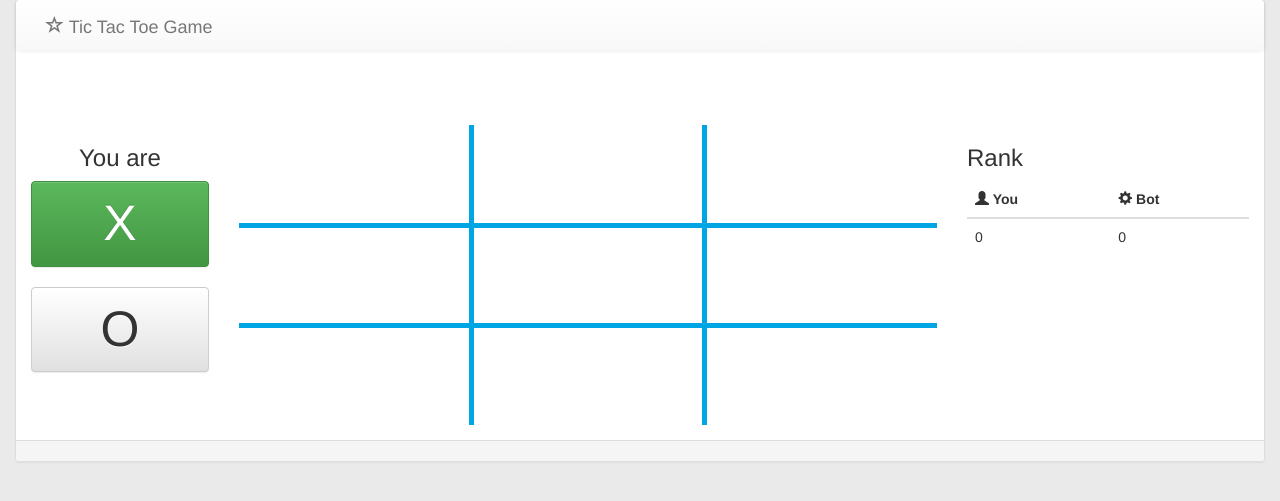
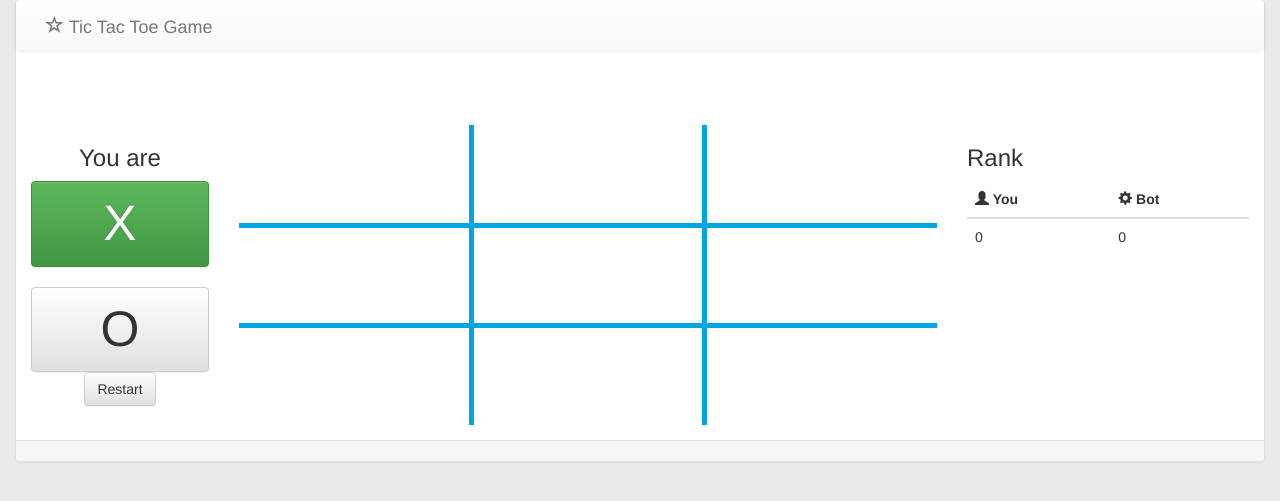
Before and after one commit to major66/tic-tac-toe-docler, a PHP site: template app/Ressources/Views/index.html.twig in a window 1280 px wide. Shown: the part 21-522 px from the top of the page. Run offline with PHP 8.4, Linux system fonts and the light colour scheme; the template is opened without the code that fills it, so the values that code supplies are empty; some libraries are stand-ins or nearby versions.

Commit message:
you can now restart the board at any time

```diff
--- a/app/Ressources/Views/index.html.twig
+++ b/app/Ressources/Views/index.html.twig
@@ -8,6 +8,7 @@
             <br/>
             <br/>
             <button class="btn btn-default player-unit">O</button>
+            <button class="btn btn-default restart">Restart</button>
         </div>
         <div class="col-sm-7 text-center">
             <div class="status-message alert alert-info">
--- a/public/Js/game.js
+++ b/public/Js/game.js
@@ -206,6 +206,14 @@ $(
             }
         );
 
+        $('.restart').on( 'click',
+            function ()
+            {
+                resetBoard();
+            }
+        );
+
+
         $('.player-unit').on(
             'click',
             function ()
```
Also changed, not shown: documentation/DOCLER.md (+2 -0 lines).
